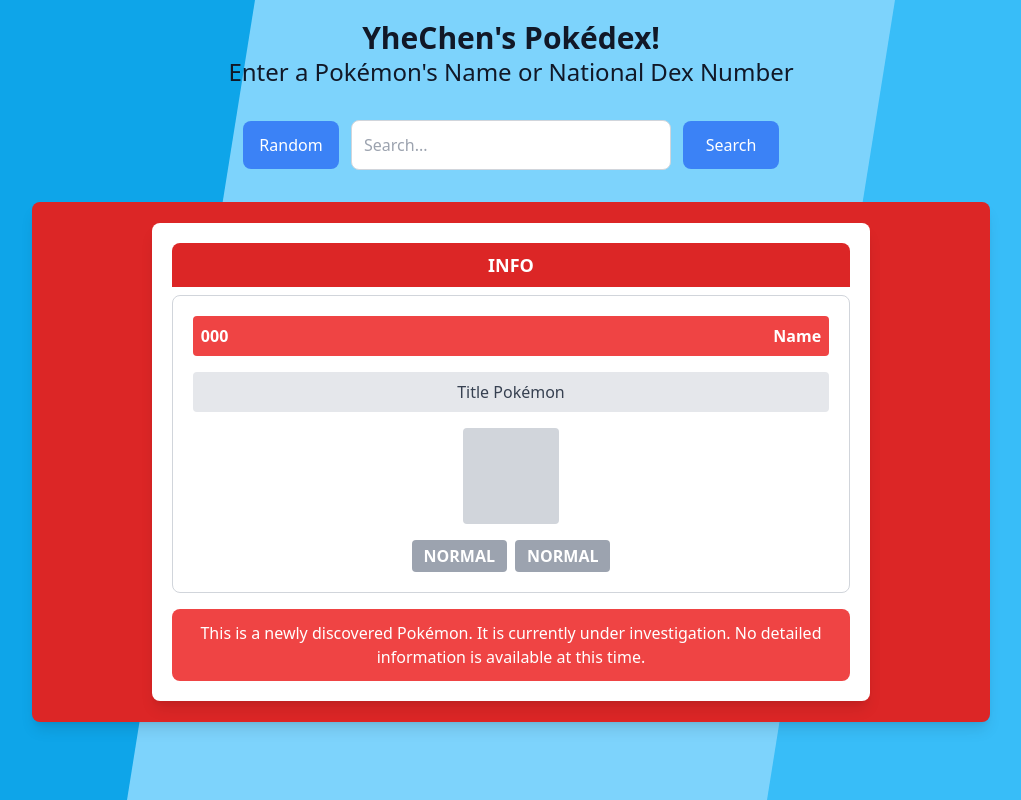
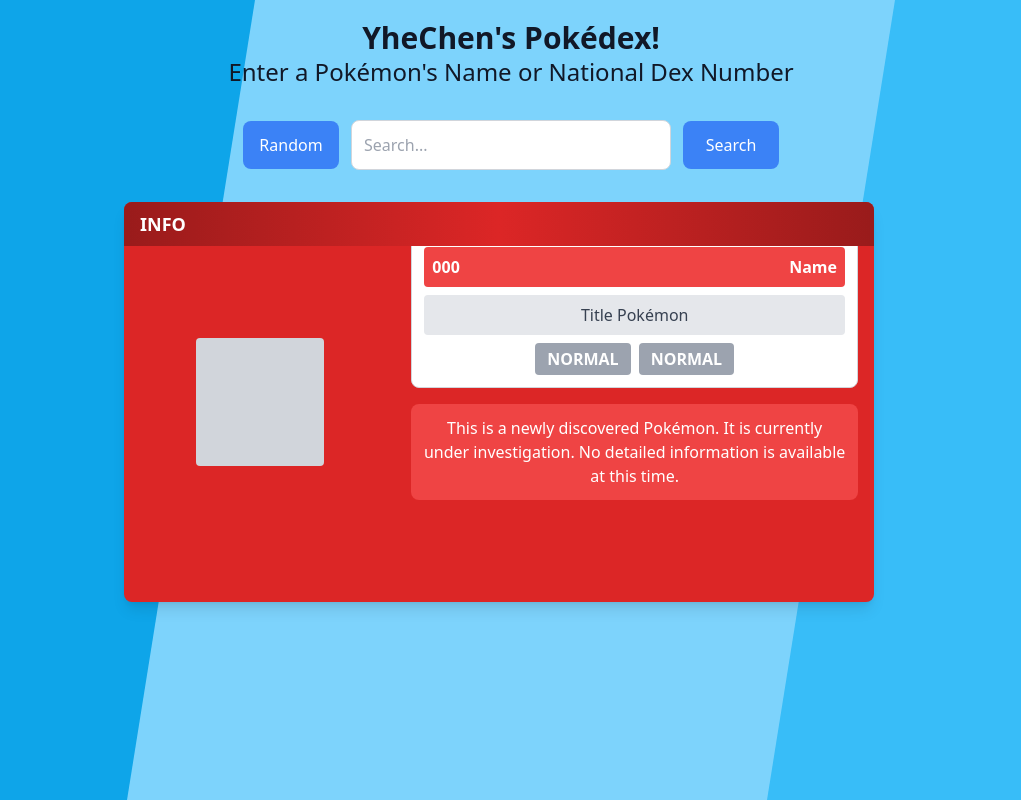
Before and after one commit to YheChen/pokedex, a Next.js app: page / in a window 1280 px wide. Shown: the whole page, without its empty margins (129-1150 px from the left). Built offline with nearby package versions, Linux system fonts and the light colour scheme.

Commit message:
Checkpoint, almost done frontend

```diff
--- a/src/app/page.tsx
+++ b/src/app/page.tsx
@@ -21,7 +21,6 @@
           <SearchBar></SearchBar>
           <Button text="Search"></Button>
         </div>
-
         <PokeDex></PokeDex>
       </div>
     </div>
--- a/src/components/PokeDex.tsx
+++ b/src/components/PokeDex.tsx
@@ -1,27 +1,32 @@
+import React from "react";
+
 export default function PokeDex() {
   return (
-    <div className="w-6/10 h-2/3 bg-red-600 rounded-lg shadow-lg flex items-center justify-center">
-      {/* Main Pokedex Wrapper with Background Grid */}
-      <div className="bg-white w-3/4 p-5 rounded-lg bg-grid shadow-lg">
-        {/* Info Header */}
-        <div className="bg-red-600 text-white font-bold text-lg p-2 rounded-t-lg shadow-box text-center">
-          INFO
-        </div>
+    <div className="w-[750px] h-[400px] bg-red-600 rounded-lg shadow-lg flex relative p-4 -ml-6">
+      {/* Info Header positioned at the top */}
+      <div className="absolute top-0 left-0 w-full bg-gradient-to-r from-red-800 via-red-600 to-red-800 text-white font-bold text-lg p-2 rounded-t-lg shadow-box text-left pl-4">
+        INFO
+      </div>
 
+      {/* Left Section for Sprite */}
+      <div className="flex-1 flex items-center justify-center">
+        {/* Sprite Placeholder */}
+        <div className="bg-gray-300 w-32 h-32 rounded shadow-box"></div>
+      </div>
+
+      {/* Right Section for Details, positioned slightly lower */}
+      <div className="basis-2/3 flex flex-col space-y-4 pl-8 mt-4">
         {/* Pokedex Entry Box */}
-        <div className="bg-white shadow-box border border-gray-300 rounded-lg p-5 mt-2 space-y-4">
-          <div className="bg-red-500 text-white p-2 rounded flex justify-between items-center shadow-box">
-            <span className="font-bold">000</span>
-            <span className="font-bold">Name</span>
+        <div className="bg-white shadow-box border border-gray-300 rounded-lg p-3 space-y-2">
+          <div className="bg-red-500 text-white p-2 rounded flex shadow-box">
+            <span className="font-bold flex-1">000</span>
+            <span className="font-bold flex-2 text-right">Name</span>
           </div>
 
           {/* Title */}
           <div className="bg-gray-200 text-center p-2 rounded shadow-box">
             <span className="text-gray-700">Title Pokémon</span>
           </div>
-
-          {/* Image Placeholder */}
-          <div className="bg-gray-300 w-24 h-24 mx-auto rounded shadow-box"></div>
 
           {/* Types */}
           <div className="flex justify-center space-x-2">
@@ -35,7 +40,7 @@
         </div>
 
         {/* Description Box */}
-        <div className="bg-red-500 text-white p-3 mt-4 rounded-lg shadow-box text-center">
+        <div className="bg-red-500 text-white p-3 rounded-lg shadow-box text-center">
           This is a newly discovered Pokémon. It is currently under
           investigation. No detailed information is available at this time.
         </div>
--- /dev/null
+++ b/src/components/PokemonType.tsx
@@ -0,0 +1,22 @@
+import React from "react";
+
+const typeColors: { [key: string]: string } = {
+  fire: "bg-red-500",
+  water: "bg-blue-500",
+  grass: "bg-green-500",
+  electric: "bg-yellow-500",
+  normal: "bg-gray-400",
+  // Add more types as needed
+};
+
+export default function PokemonType({ type }: { type: string }) {
+  const colorClass = typeColors[type.toLowerCase()] || "bg-gray-400";
+
+  return (
+    <button
+      className={`${colorClass} text-white font-bold py-1 px-3 rounded shadow-box`}
+    >
+      {type.toUpperCase()}
+    </button>
+  );
+}
```
Also changed, not shown: public/images/pokeball.png (added).
